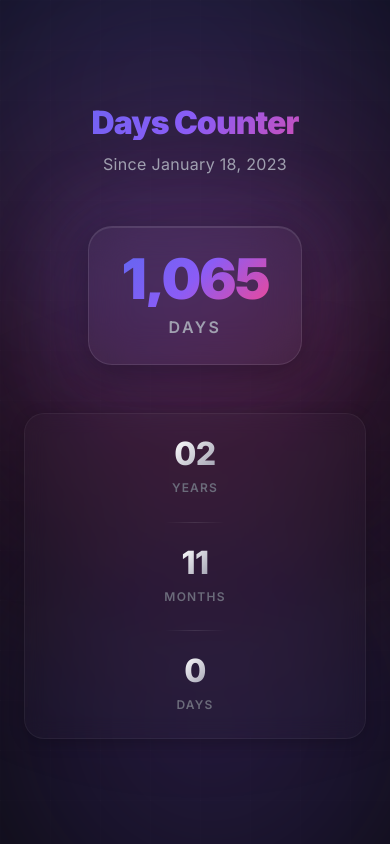
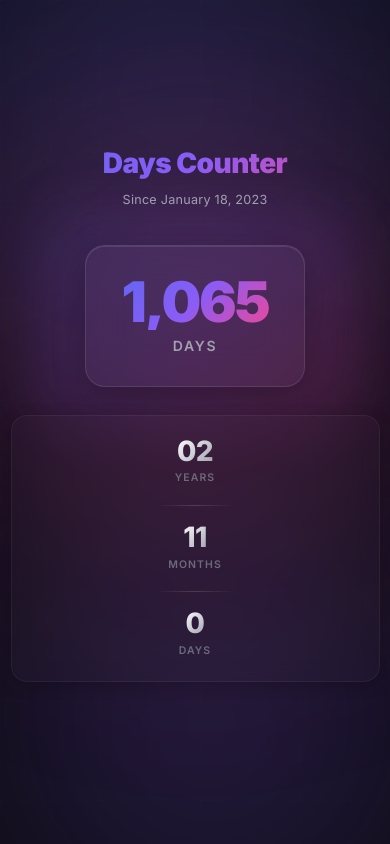
Before and after one commit to Aloder2006/Days-Counter, a plain HTML site: page index.html in a window 390 px wide. Drawn offline with Linux system fonts and the light colour scheme.

Commit message:
Add files via upload

```diff
--- a/index.css
+++ b/index.css
@@ -370,9 +370,40 @@ body {
 }
 
 /* ==================== Responsive ==================== */
+
+/* Tablet and smaller laptops */
+@media (max-width: 1024px) {
+    .container {
+        padding: 2rem 1.5rem;
+    }
+
+    .title {
+        font-size: 3rem;
+    }
+
+    .counter-value {
+        font-size: 7rem;
+    }
+}
+
+/* Tablets */
 @media (max-width: 768px) {
+    html {
+        font-size: 15px;
+    }
+
     .container {
-        padding: 1.5rem;
+        padding: 1.5rem 1rem;
+    }
+
+    .header {
+        margin-bottom: 3rem;
+    }
+
+    .badge {
+        font-size: 0.7rem;
+        padding: 0.4rem 0.9rem;
+        margin-bottom: 1.25rem;
     }
 
     .title {
@@ -384,20 +415,111 @@ body {
     }
 
     .counter-content {
-        padding: 2rem 3rem;
+        padding: 2.5rem 3.5rem;
     }
 
     .counter-value {
-        font-size: 5rem;
+        font-size: 5.5rem;
+    }
+
+    .counter-label {
+        font-size: 1.1rem;
+    }
+
+    .stats-row {
+        gap: 1.5rem;
+        padding: 1.75rem 2rem;
+    }
+
+    .stat-value {
+        font-size: 2.25rem;
+    }
+
+    .stat-label {
+        font-size: 0.8rem;
+    }
+
+    .stat-divider {
+        height: 35px;
+    }
+}
+
+/* Mobile devices */
+@media (max-width: 480px) {
+    html {
+        font-size: 14px;
+    }
+
+    body {
+        padding: 1rem 0;
+    }
+
+    .container {
+        padding: 1rem 0.75rem;
+    }
+
+    .header {
+        margin-bottom: 2.5rem;
+    }
+
+    .badge {
+        font-size: 0.65rem;
+        padding: 0.4rem 0.8rem;
+        margin-bottom: 1rem;
+    }
+
+    .badge::before {
+        width: 6px;
+        height: 6px;
+    }
+
+    .title {
+        font-size: 2rem;
+        letter-spacing: -0.02em;
+    }
+
+    .subtitle {
+        font-size: 0.9rem;
+    }
+
+    .main {
+        margin-bottom: 1rem;
+    }
+
+    .counter-card {
+        margin-bottom: 2rem;
+    }
+
+    .counter-glow {
+        width: 140%;
+        height: 140%;
+        filter: blur(30px);
+    }
+
+    .counter-content {
+        padding: 2rem 2.5rem;
+        border-radius: 20px;
+    }
+
+    .counter-value {
+        font-size: 4rem;
+        margin-bottom: 0.4rem;
     }
 
     .counter-label {
         font-size: 1rem;
+        letter-spacing: 0.12em;
     }
 
     .stats-row {
-        gap: 1.5rem;
-        padding: 1.5rem 2rem;
+        flex-direction: column;
+        gap: 1.25rem;
+        padding: 1.5rem 1.25rem;
+        border-radius: 16px;
+    }
+
+    .stat-item {
+        gap: 0.4rem;
     }
 
     .stat-value {
@@ -407,37 +529,117 @@ body {
     .stat-label {
         font-size: 0.75rem;
     }
+
+    .stat-divider {
+        width: 80px;
+        height: 1px;
+        background: linear-gradient(to right,
+                transparent,
+                rgba(255, 255, 255, 0.15),
+                transparent);
+    }
 }
 
-@media (max-width: 480px) {
+/* Small mobile devices */
+@media (max-width: 360px) {
+    html {
+        font-size: 13px;
+    }
+
+    .title {
+        font-size: 1.75rem;
+    }
+
+    .counter-content {
+        padding: 1.75rem 2rem;
+    }
+
+    .counter-value {
+        font-size: 3.5rem;
+    }
+
+    .counter-label {
+        font-size: 0.95rem;
+    }
+
+    .stats-row {
+        padding: 1.25rem 1rem;
+    }
+
+    .stat-value {
+        font-size: 1.75rem;
+    }
+}
+
+/* Landscape orientation on mobile */
+@media (max-width: 768px) and (orientation: landscape) {
+    body {
+        padding: 0.5rem 0;
+    }
+
     .header {
-        margin-bottom: 3rem;
+        margin-bottom: 2rem;
+    }
+
+    .badge {
+        margin-bottom: 0.75rem;
     }
 
     .title {
         font-size: 2rem;
     }
 
+    .subtitle {
+        font-size: 0.85rem;
+    }
+
+    .counter-card {
+        margin-bottom: 1.5rem;
+    }
+
     .counter-content {
-        padding: 1.5rem 2rem;
+        padding: 1.5rem 3rem;
     }
 
     .counter-value {
-        font-size: 3.5rem;
+        font-size: 4rem;
     }
 
     .stats-row {
-        flex-direction: column;
-        gap: 1.5rem;
-        padding: 1.5rem;
+        flex-direction: row;
+        padding: 1.25rem 1.5rem;
     }
 
     .stat-divider {
-        width: 60px;
-        height: 1px;
-        background: linear-gradient(to right,
-                transparent,
-                rgba(255, 255, 255, 0.1),
-                transparent);
+        width: 1px;
+        height: 30px;
     }
 }
+
+/* Touch device optimizations */
+@media (hover: none) and (pointer: coarse) {
+
+    .counter-content,
+    .stat-item {
+        /* Larger touch targets */
+        min-height: 44px;
+    }
+
+    /* Remove hover effects on touch devices */
+    .counter-content:hover {
+        transform: none;
+    }
+
+    .stat-item:hover {
+        transform: none;
+    }
+
+    /* Add active states instead */
+    .counter-content:active {
+        transform: scale(0.98);
+    }
+
+    .stat-item:active {
+        transform: scale(0.95);
+    }
+}
```
